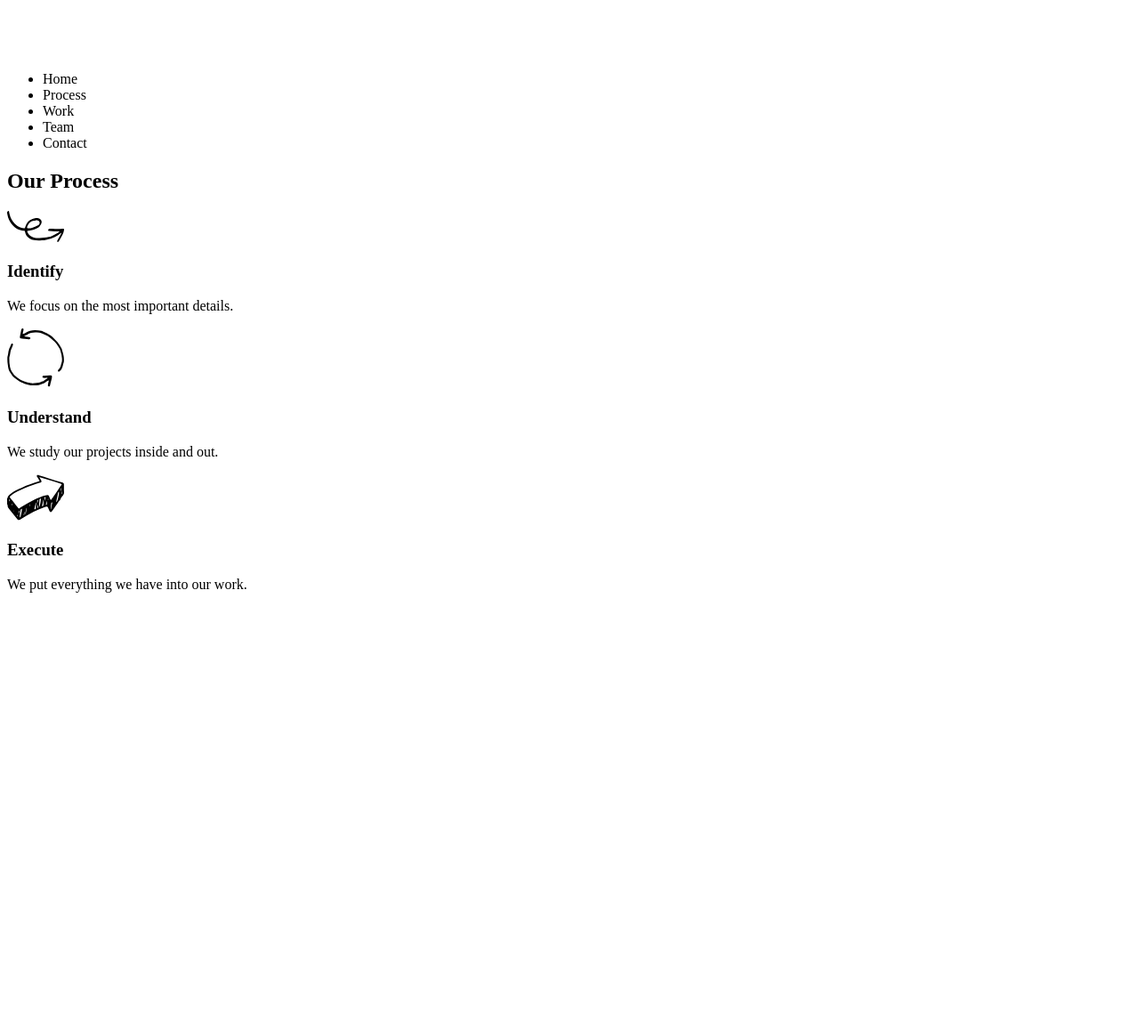
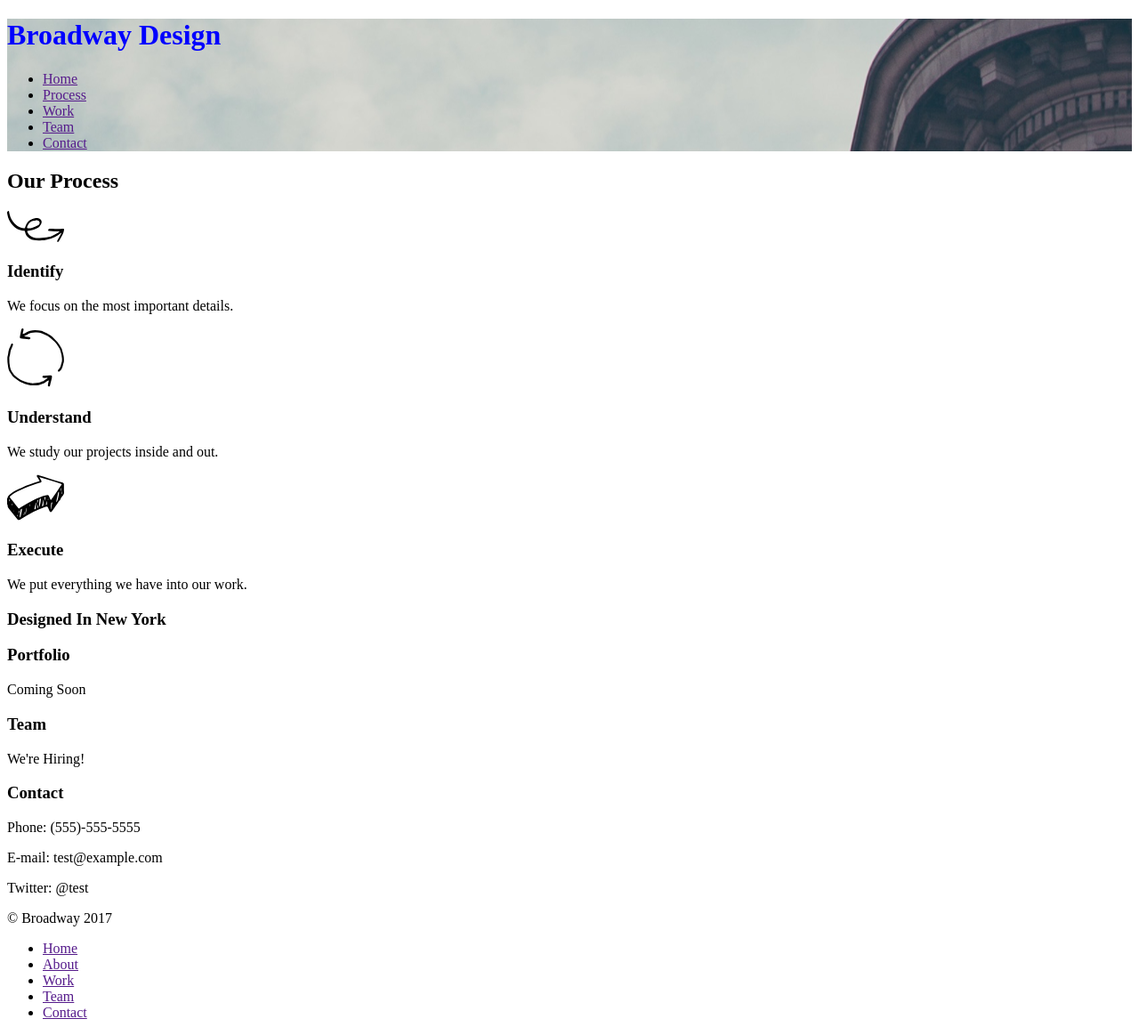
Before and after one commit to kal-el666/kal-el666.github.io, a plain HTML site: page broadway/index.html in a window 1280 px wide. Shown: the whole page at 89% size. Before the commit the page ends 800 px from the top, so only its background shows below. Drawn offline with Linux system fonts and the light colour scheme.

Commit message:
repaired bg image

```diff
--- a/broadway/index.html
+++ b/broadway/index.html
@@ -10,11 +10,11 @@
       <h1>Broadway Design</h1>
       <nav>
         <ul>
-          <li>Home</li>
-          <li>Process</li>
-          <li>Work</li>
-          <li>Team</li>
-          <li>Contact</li>
+          <li><a href="">Home</a></li>
+          <li><a href="">Process</a></li>
+          <li><a href="">Work</a></li>
+          <li><a href="">Team</a></li>
+          <li><a href="">Contact</a></li>
         </ul>
       </nav>
     </div>
@@ -33,5 +33,38 @@
         <h3>Execute</h3>
         <p>We put everything we have into our work.</p>
     </div>
+
+    <div class="newYork">
+      <h3>Designed In New York</h3>
+    </div>
+
+    <div id="work">
+      <h3>Portfolio</h3>
+      <p>Coming Soon</p>
+    </div>
+
+    <div id="team">
+      <h3>Team</h3>
+      <p>We're Hiring!</p>
+    </div>
+
+    <div id="contact">
+      <h3>Contact</h3>
+      <p>Phone: (555)-555-5555</p>
+      <p>E-mail: test@example.com</p>
+      <p>Twitter: @test</p>
+    </div>
+
+    <div class="footer">
+      <p>© Broadway 2017</p>
+      <nav>
+        <ul>
+          <li><a href="">Home</a></li>
+          <li><a href="">About</a></li>
+          <li><a href="">Work</a></li>
+          <li><a href="">Team</a></li>
+          <li><a href="">Contact</a></li>
+        </ul>
+      </nav>
   </body>
 </html>
--- a/broadway/resources/css/style.css
+++ b/broadway/resources/css/style.css
@@ -1,9 +1,9 @@
 h1 {
   font-size: 70 px;
   font-weight: bold;
-  color: white;
+  color: blue;
 }
 
 .header {
-  background-image: url("./resources/images/the-flatiron-building.png");
+  background-image: url("../images/the-flatiron-building.png");
 }
```
